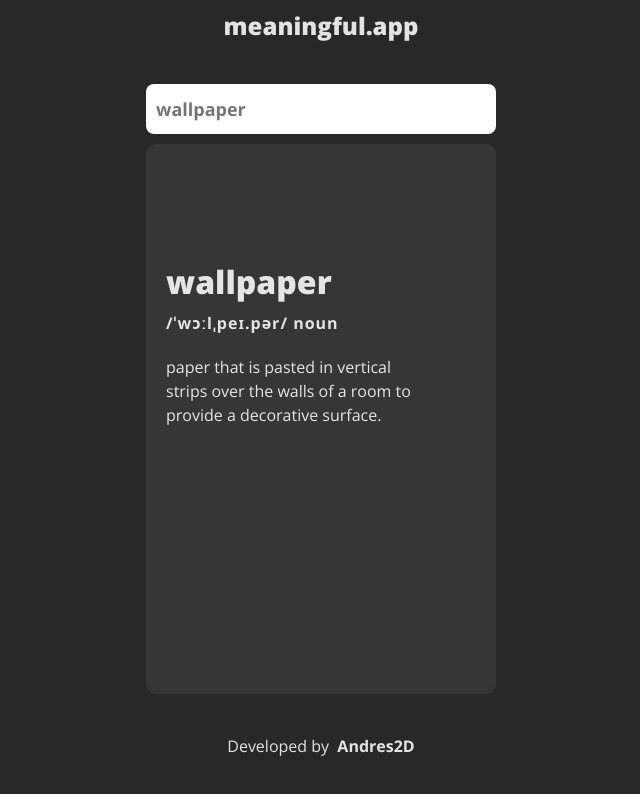
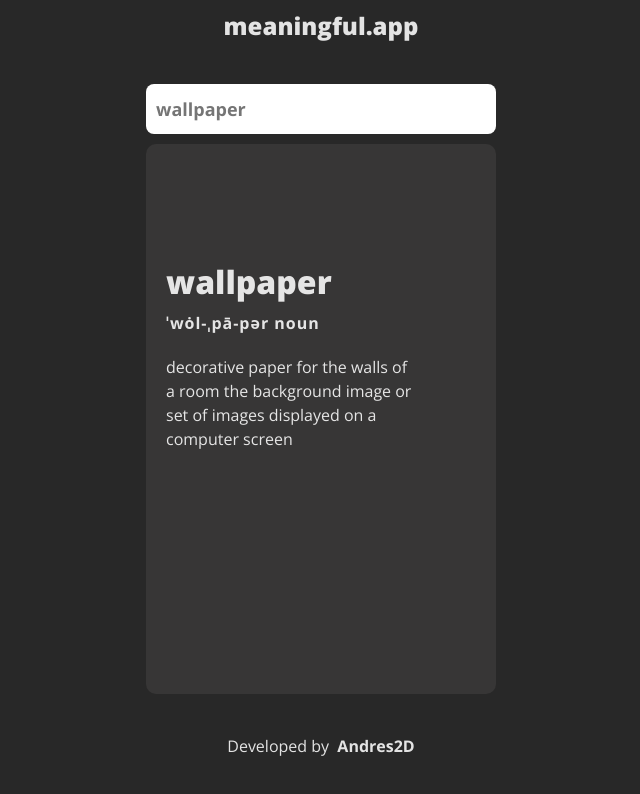
Before and after one commit to Andres2D/meaningful, a React (Vite) app: page / in a window 1280 px wide. Shown: the top 794 px of the page, without its empty margins (319-959 px from the left). Built offline with nearby package versions, Linux system fonts and the light colour scheme.

Commit message:
Set and use the global state

```diff
--- a/src/components/card.tsx
+++ b/src/components/card.tsx
@@ -1,11 +1,15 @@
+import { useSelector } from 'react-redux';
 import styles from './card.module.scss';
-import { Word } from '../interfaces/dictionary';
+import { RootState } from '../interfaces/store';
 
-const Card = ({meaning, phonetic, word}: Word) => {
+const Card = () => {
+
+  const { meaning, phonetic, type, word } = useSelector((state: RootState) => state.meaning);
+
   return (
     <section className={styles.card}>
       <h1 className={styles.word}>{word}</h1>
-      <p className={styles.phonetic}>{phonetic}</p>
+      <p className={styles.phonetic}>{phonetic} {type}</p>
       <p className={styles.meaning}>
         {meaning}
       </p>
--- a/src/components/search.tsx
+++ b/src/components/search.tsx
@@ -1,7 +1,8 @@
 import { useEffect, useState } from 'react';
-import axios from "axios";
 import { useQuery } from "@tanstack/react-query";
 import { getSuggestions, getWordDefinition } from '../helpers/search-api';
+import { useDispatch } from 'react-redux';
+import { meaningSliceActions } from '../store/meaning-slice';
 import styles from './search.module.scss';
 
 const Search = () => {
@@ -9,6 +10,7 @@ const Search = () => {
   const [searching, setSearching] = useState(false);
   const [inputWord, setInputWord] = useState('');
   const [selectedWord, setSelectedWord] = useState('');
+  const dispatch = useDispatch();
 
   const { data, refetch } = useQuery({
     queryKey: ['getSuggestions'],
@@ -23,19 +25,26 @@ const Search = () => {
   });
 
   useEffect(() => {
+    if(inputWord.trim() !== '') {
+      refetch();
+    }
+  }, [inputWord, refetch]);
+
+  useEffect(() => {
     if(selectedWord !== '') {
       singleFetch();
     }
   }, [selectedWord, singleFetch]);
 
   useEffect(() => {
-    console.log(wordDefinition);
-  }, [wordDefinition])
+    if(wordDefinition) {
+      dispatch(meaningSliceActions.setMeaning(wordDefinition));
+    }
+  }, [wordDefinition, dispatch])
 
   const handleSearch = (event: any) => {
     setInputWord(event.target.value);
     setSearching(true);
-    refetch();
   };
 
   const handleSearchWord = (wordSelected: string) => {
--- a/src/interfaces/dictionary.ts
+++ b/src/interfaces/dictionary.ts
@@ -1,6 +1,7 @@
 export interface Word {
   word: string;
   phonetic: string;
+  type: string;
   meaning: string;
 }
 
```
